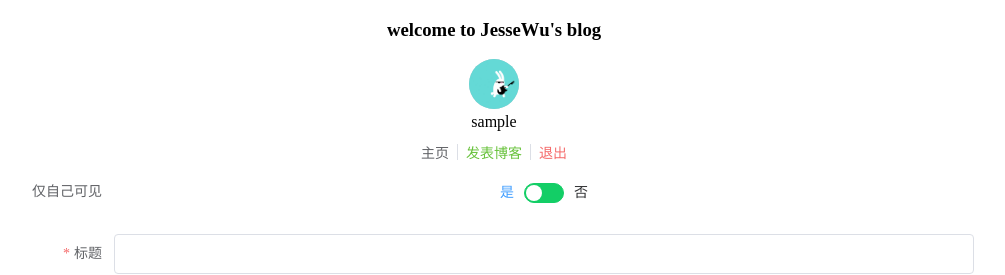
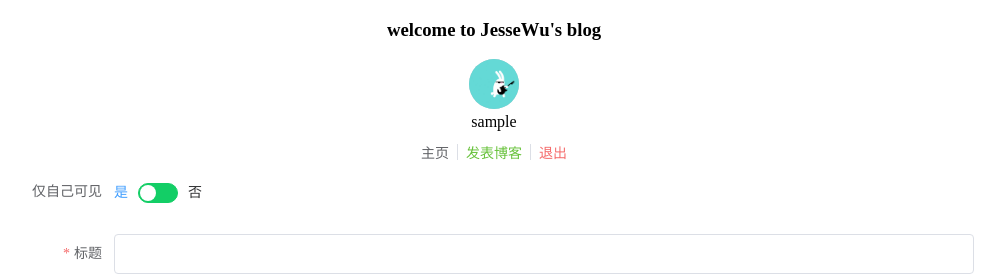
Before and after one commit to wuzhenxi/blog-vue, a Vue app: page /blog/add in a window 1280 px wide. Shown: the top 275 px of the page, without its empty margins (146-1151 px from the left). Built offline with nearby package versions, Linux system fonts and the light colour scheme; sample sign-in values are in the browser's storage.

Commit message:
自己可见移到左边

```diff
--- a/src/views/BlogEdit.vue
+++ b/src/views/BlogEdit.vue
@@ -7,6 +7,7 @@
       <el-form :model="ruleForm" :rules="rules" ref="ruleForm" label-width="100px" class="demo-ruleForm">
 
         <el-form-item label="仅自己可见" prop="status">
+          <div style="text-align: left;">
             <el-switch
               v-model="ruleForm.status"
               active-color="#ff4949"
@@ -16,6 +17,7 @@
               active-text="否"
               inactive-text="是">
             </el-switch>
+          </div>
         </el-form-item>
 
         <el-form-item label="标题" prop="title">
@@ -102,6 +104,7 @@
                 });
                 let imgFile = res.data.data.systemFileName;
                 let name = $file.name
+                console.log(imgFile)
                 this.$refs.md.$img2Url(pos, imgFile);
             } else {
                 this.$notify({
```
Lines whose indentation alone changed are shown as unchanged.
